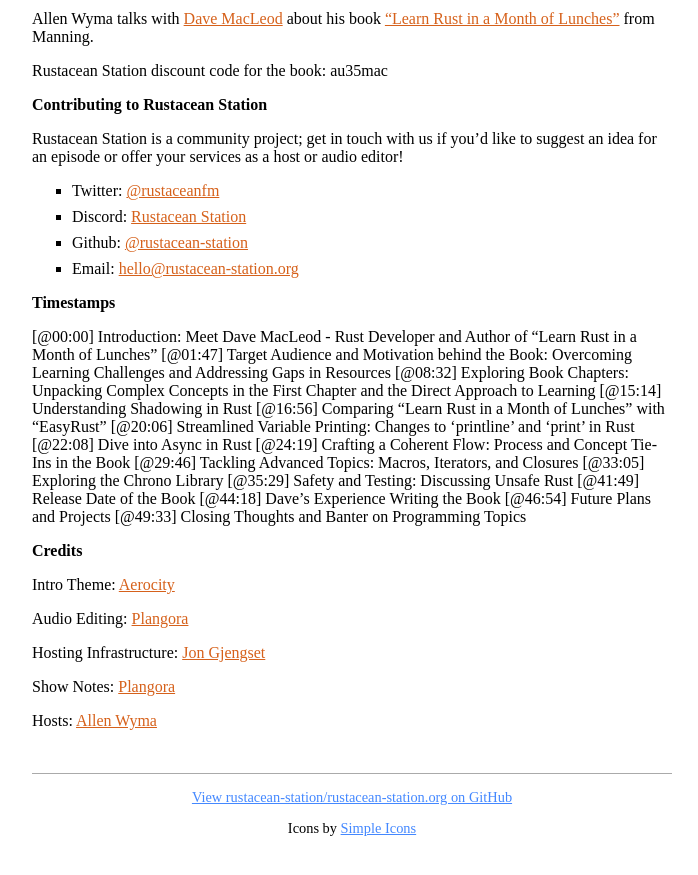
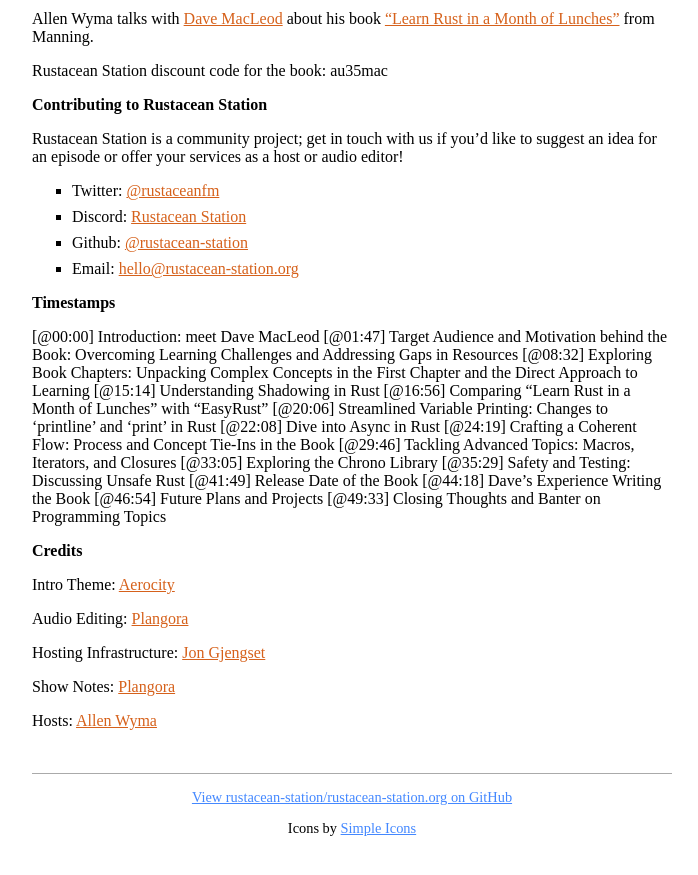
Before and after one commit to rustacean-station/rustacean-station.org, a Jekyll site: the page built from _episodes/interviews/2023-09-29-dave-macleod.md, in a window 1280 px wide and 900 px high, scrolled down 690 px. Shown: the top 875 px of the window, without its empty margins (288-986 px from the left). Built offline with Jekyll 4.4.1, drawn with Linux system fonts in a browser that asks for light colours.

Commit message:
Update _episodes/interviews/2023-09-29-dave-macleod.md
Co-authored-by: Jon Gjengset <jon@thesquareplanet.com>

```diff
--- a/_episodes/interviews/2023-09-29-dave-macleod.md
+++ b/_episodes/interviews/2023-09-29-dave-macleod.md
@@ -21,7 +21,7 @@
 - Email: [hello@rustacean-station.org](mailto:hello@rustacean-station.org)
 
 ## Timestamps
-[@00:00] Introduction: Meet Dave MacLeod - Rust Developer and Author of "Learn Rust in a Month of Lunches"
+[@00:00] Introduction: meet Dave MacLeod
 [@01:47] Target Audience and Motivation behind the Book: Overcoming Learning Challenges and Addressing Gaps in Resources
 [@08:32] Exploring Book Chapters: Unpacking Complex Concepts in the First Chapter and the Direct Approach to Learning
 [@15:14] Understanding Shadowing in Rust
```
